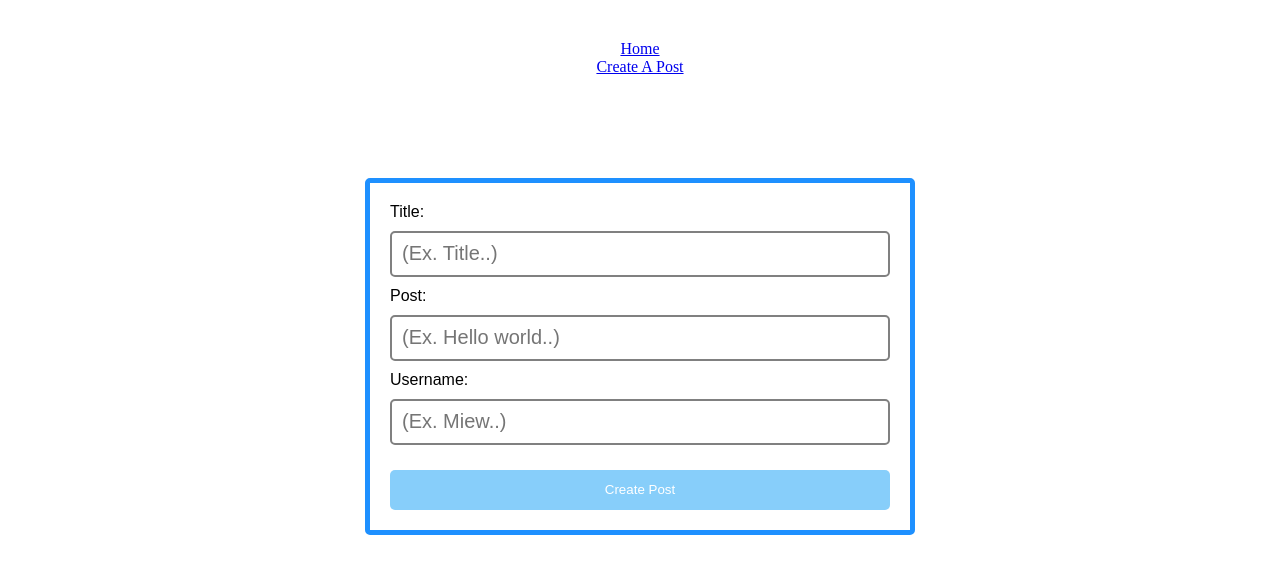
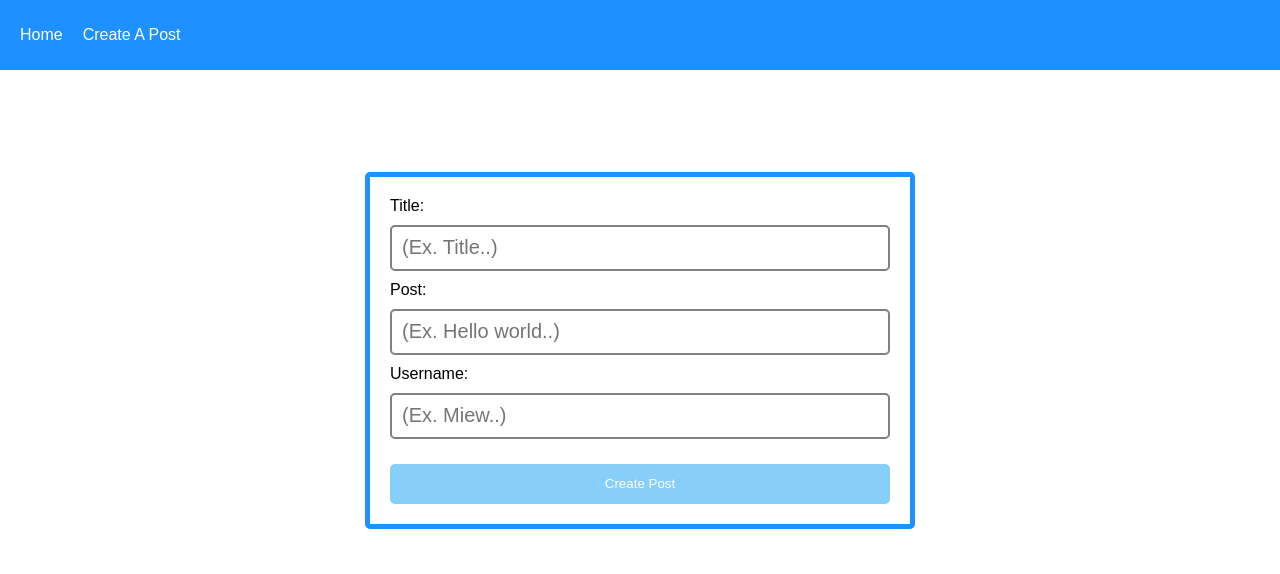
Before and after one commit to miewliie/react-fullstack-learning, a React (Create React App) app in the folder client/: page /createpost in a window 1280 px wide. Shown: the top 574 px of the page. Built offline with nearby package versions, Linux system fonts and the light colour scheme.

Commit message:
[client] add css

```diff
--- a/client/src/App.css
+++ b/client/src/App.css
@@ -3,7 +3,6 @@
   height: auto;
   display: flex;
   align-items: center;
-  padding-top: 40px;
   flex-direction: column;
 }
 
@@ -104,3 +103,56 @@
 span {
   color: red;
 }
+
+/* NAVBAR */
+
+.navbar {
+  width: 100%;
+  height: 70px;
+  background-color: dodgerblue;
+  display: flex;
+  align-items: center;
+  font-family: Arial, Helvetica, sans-serif;
+}
+
+.navbar a {
+  margin-left: 20px;
+  text-decoration: none;
+  color: white;
+}
+
+/* INDIVIDUAL POST */
+.postPage {
+  display: flex;
+  flex-direction: row;
+  width: 100%;
+  height: 100%;
+}
+
+.leftSide {
+  flex: 50%;
+  height: calc(100vh - 70px);
+  display: grid;
+  place-items: center;
+}
+
+.rightSide {
+  flex: 50%;
+  height: calc(100vh - 70px);
+  display: grid;
+  place-items: center;
+}
+
+#individual {
+  height: 500px;
+  width: 600px;
+}
+
+#individual .title,
+#individual .footer {
+  font-size: 30px;
+}
+
+#individual .body {
+  font-size: 25px;
+}
--- a/client/src/App.js
+++ b/client/src/App.js
@@ -11,8 +11,10 @@
   return (
     <div className="App">
       <BrowserRouter>
-        <Link to="/" >Home</Link>
-        <Link to="/createpost" >Create A Post</Link>
+        <div className='navbar'>
+          <Link to="/" >Home</Link>
+          <Link to="/createpost" >Create A Post</Link>
+        </div>
         <Routes>
           <Route path='/' exact Component={Home}  />
           <Route path='/createpost' exact Component={CreatePost}  />
```
